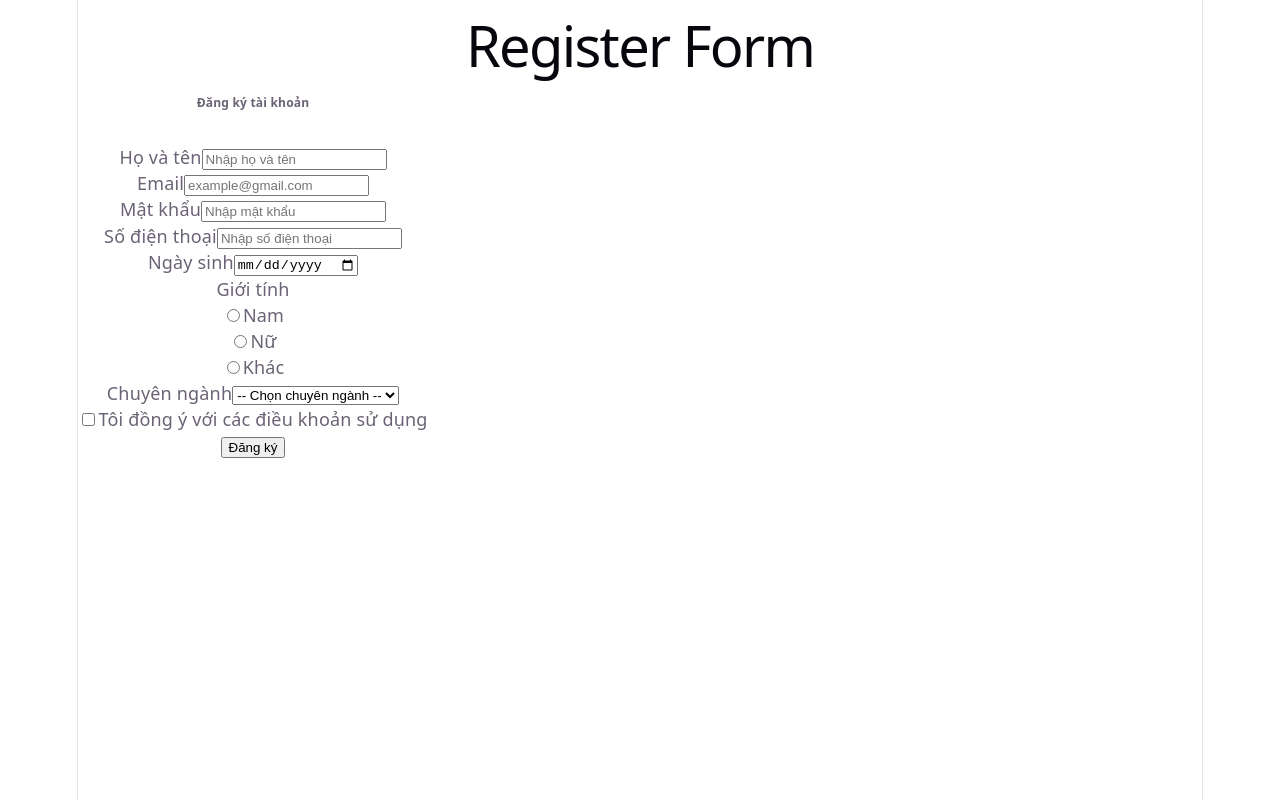
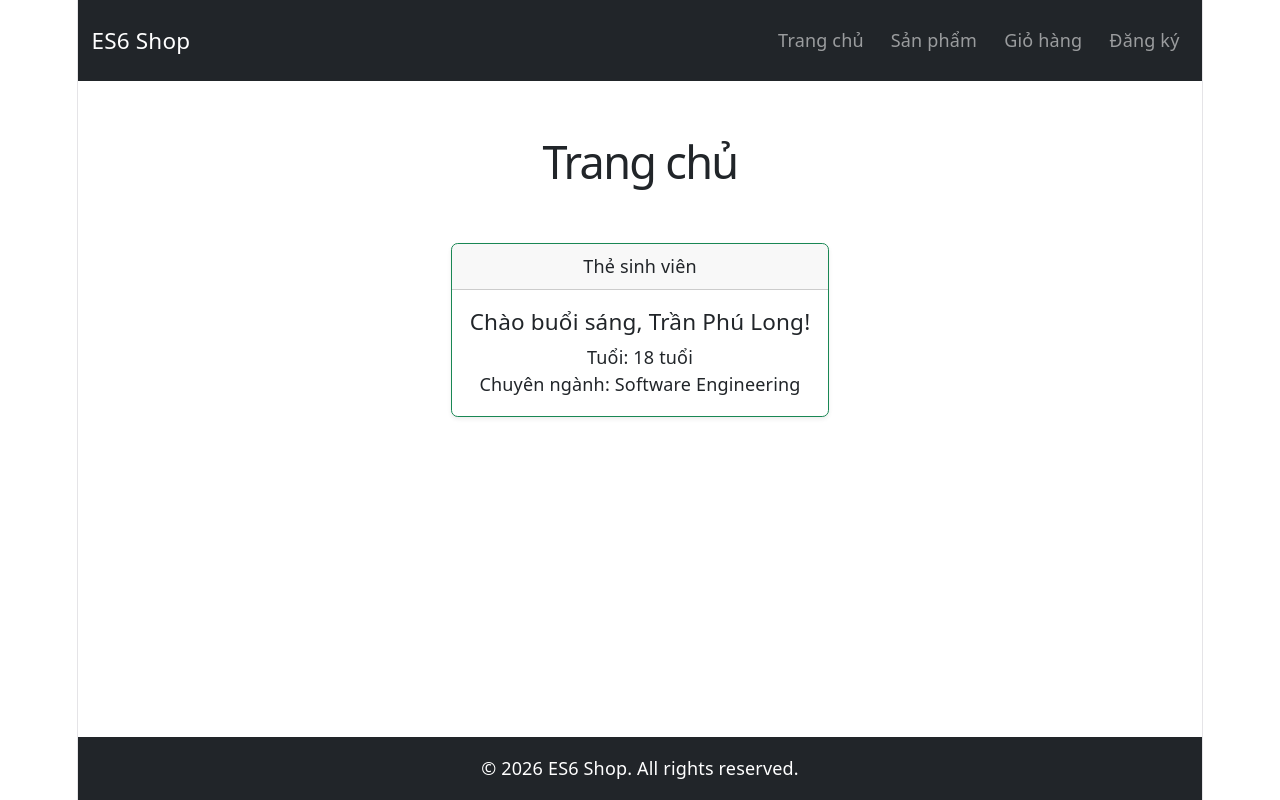
Before and after one commit to phulongtran/FER202_FA26_LongTP, a React (Vite) app in the folder Slot5/baitap-es6/: page / in a window 1280 px wide. Built offline with nearby package versions, Linux system fonts and the light colour scheme.

Commit message:
feat(layout): add shared layout and component exports

```diff
--- a/Slot5/baitap-es6/src/App.jsx
+++ b/Slot5/baitap-es6/src/App.jsx
@@ -1,16 +1,13 @@
-import RegisterForm from './components/RegisterForm';
+import {
+  Layout,
+  WelcomeCard,
+} from './components';
 
 function App() {
   return (
-    <div className="min-vh-100 d-flex justify-content-center align-items-center">
-      <div className="w-100">
-        <h1 className="text-center mb-4">
-          Register Form
-        </h1>
-
-        <RegisterForm />
-      </div>
-    </div>
+    <Layout title="Trang chủ">
+      <WelcomeCard />
+    </Layout>
   );
 }
 
--- /dev/null
+++ b/Slot5/baitap-es6/src/components/Footer.jsx
@@ -0,0 +1,15 @@
+import Container from 'react-bootstrap/Container';
+import 'bootstrap/dist/css/bootstrap.min.css';
+function Footer() {
+  return (
+    <footer className="bg-dark text-white py-3 mt-auto">
+      <Container>
+        <p className="text-center mb-0">
+          © {new Date().getFullYear()} ES6 Shop. All rights reserved.
+        </p>
+      </Container>
+    </footer>
+  );
+}
+
+export default Footer;
--- /dev/null
+++ b/Slot5/baitap-es6/src/components/Header.jsx
@@ -0,0 +1,42 @@
+import Navbar from 'react-bootstrap/Navbar';
+import Nav from 'react-bootstrap/Nav';
+import Container from 'react-bootstrap/Container';
+
+import {
+  APP_NAME,
+  menuItems,
+} from '../data/menu';
+
+function Header() {
+  return (
+    <Navbar
+      bg="dark"
+      data-bs-theme="dark"
+      expand="lg"
+      className="py-3"
+    >
+      <Container>
+        <Navbar.Brand href="#home">
+          {APP_NAME}
+        </Navbar.Brand>
+
+        <Navbar.Toggle aria-controls="main-navbar" />
+
+        <Navbar.Collapse id="main-navbar">
+          <Nav className="ms-auto gap-2">
+            {menuItems.map((item) => (
+              <Nav.Link
+                key={item.href}
+                href={item.href}
+              >
+                {item.label}
+              </Nav.Link>
+            ))}
+          </Nav>
+        </Navbar.Collapse>
+      </Container>
+    </Navbar>
+  );
+}
+
+export default Header;
--- /dev/null
+++ b/Slot5/baitap-es6/src/components/Layout.jsx
@@ -0,0 +1,35 @@
+import Container from 'react-bootstrap/Container';
+
+import Header from './Header';
+import Footer from './Footer';
+
+function Layout({
+  children,
+  title = 'Trang chủ',
+}) {
+  return (
+    <div className="min-vh-100 d-flex flex-column">
+
+      <Header />
+
+      <main className="flex-grow-1">
+        <Container className="py-5">
+
+          <h1 className="text-center mb-5">
+            {title}
+          </h1>
+
+          <div className="d-flex justify-content-center">
+            {children}
+          </div>
+
+        </Container>
+      </main>
+
+      <Footer />
+
+    </div>
+  );
+}
+
+export default Layout;
--- /dev/null
+++ b/Slot5/baitap-es6/src/components/index.js
@@ -0,0 +1,8 @@
+export { default as Header } from './Header';
+export { default as Footer } from './Footer';
+export { default as Layout } from './Layout';
+
+export { default as WelcomeCard } from './WelcomeCard';
+export { default as ProductList } from './ProductList';
+export { default as CartTable } from './CartTable';
+export { default as RegisterForm } from './RegisterForm';
--- /dev/null
+++ b/Slot5/baitap-es6/src/data/menu.js
@@ -0,0 +1,20 @@
+export const APP_NAME = 'ES6 Shop';
+
+export const menuItems = [
+  {
+    label: 'Trang chủ',
+    href: '#home',
+  },
+  {
+    label: 'Sản phẩm',
+    href: '#products',
+  },
+  {
+    label: 'Giỏ hàng',
+    href: '#cart',
+  },
+  {
+    label: 'Đăng ký',
+    href: '#register',
+  },
+];
```
